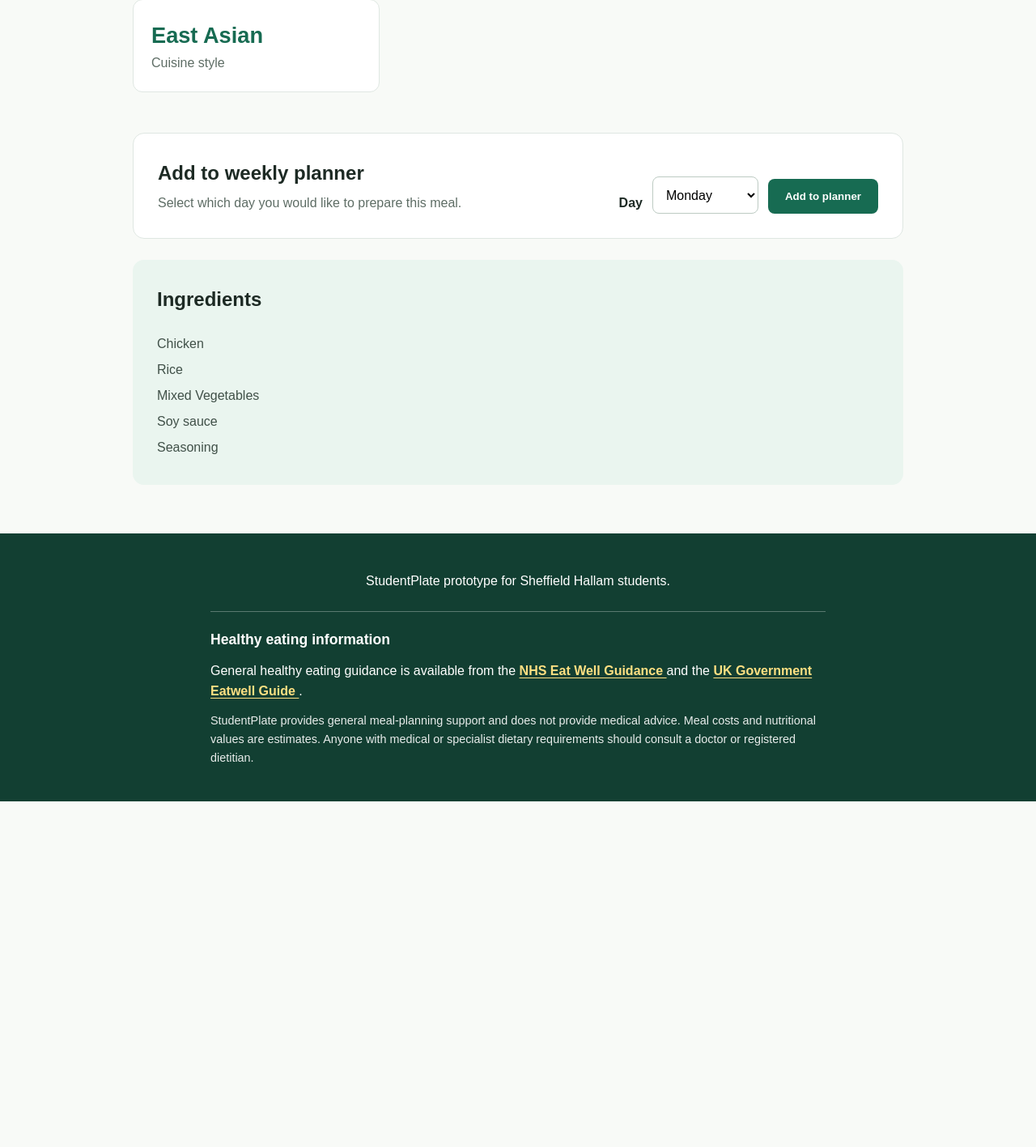
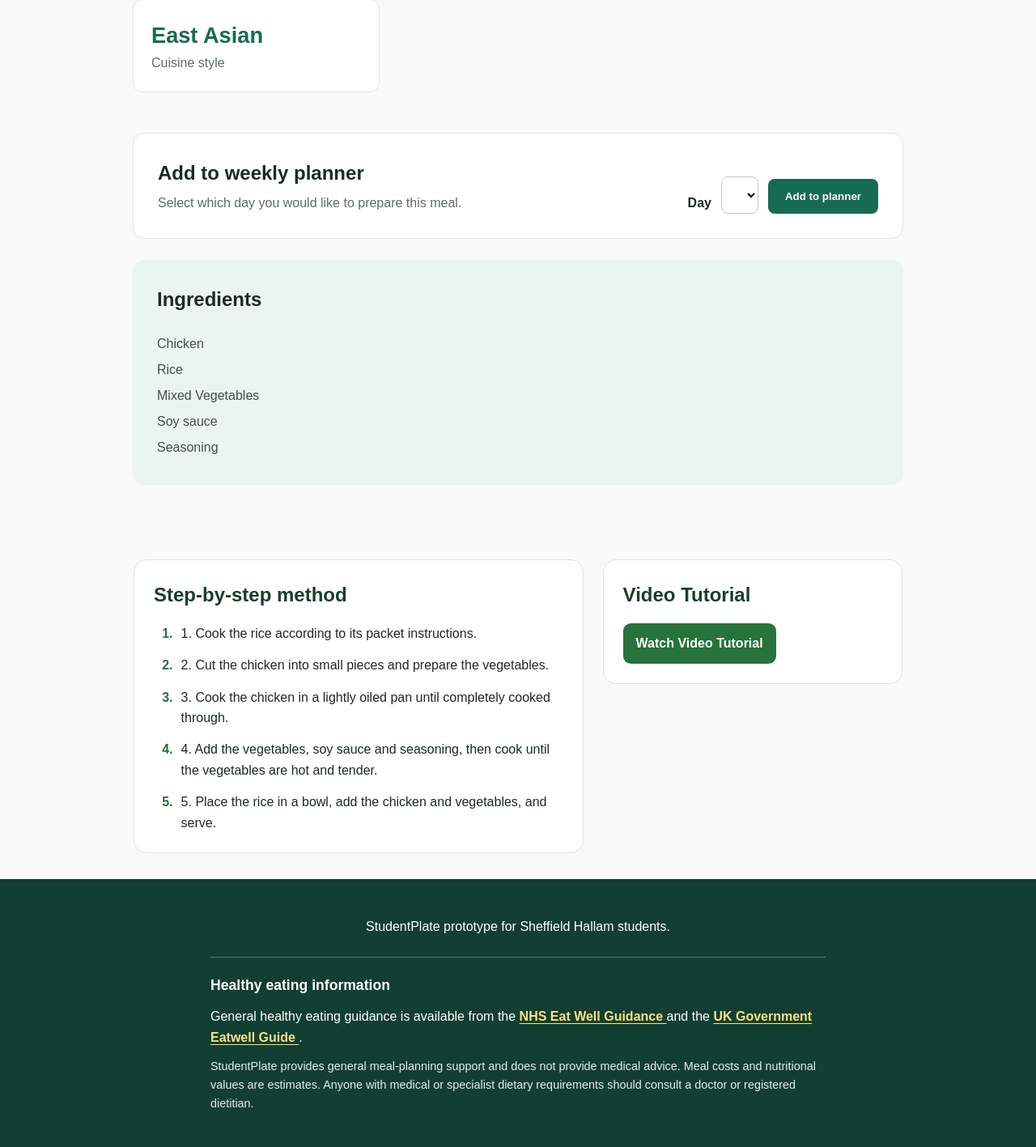
Before and after one commit to C1028030/studentplate, a Django app: page /meals/1/ in a window 1280 px wide. Shown: the part 672-2089 px from the top of the page at 81% size. Before the commit the page ends 1662 px from the top, so only its background shows below. Run offline with Django 5.2, Linux system fonts and the light colour scheme; data comes from the database, SQL or seed files in the repository; both versions use the stored data as it was after the commit; lists and menus that the app fills with data are empty.

Commit message:
added recipe instructions and video tutorials

```diff
--- a/meals/models.py
+++ b/meals/models.py
@@ -65,6 +65,18 @@ class Meal(models.Model):
     # Halal food
     is_halal = models.BooleanField(default=True)
 
+    # Cooking instructions entered with one step on each line
+    cooking_method = models.TextField(
+        blank=True,
+        help_text="Enter each cooking step on a separate line"
+    )
+
+    # YouTube video identifier or URL
+    video_url = models.URLField(
+        blank=True,
+        help_text="Optional YouTube tutorial URL"
+    )
+
     def __str__(self):
         # Controls how the meal is labelled in Django admin
         return self.name
--- a/meals/static/meals/css/style.css
+++ b/meals/static/meals/css/style.css
@@ -1866,3 +1866,91 @@ a {
         visibility: visible;
     }
 }
+
+/* Recipe instructions and video */
+/* Centred recipe tutorial section */
+.recipe-tutorial {
+    display: grid;
+    grid-template-columns: minmax(0, 1.5fr) minmax(260px, 1fr);
+    align-items: start;
+    gap: 1.5rem;
+    width: calc(100% - 2rem);
+    max-width: 950px;
+    margin: 2rem auto;
+}
+
+/* Written instructions and video panels */
+.recipe-method,
+.recipe-video {
+    width: 100%;
+    padding: 1.5rem;
+    border: 1px solid #dce7de;
+    border-radius: 1rem;
+    background-color: #ffffff;
+    box-sizing: border-box;
+}
+
+.recipe-method h2,
+.recipe-video h2 {
+    margin: 0 0 1rem;
+    color: #183f27;
+}
+
+/* Numbered cooking steps */
+.method-steps {
+    display: grid;
+    gap: 0.85rem;
+    margin: 0;
+    padding-left: 1.75rem;
+}
+
+.method-steps li {
+    padding-left: 0.35rem;
+    line-height: 1.6;
+}
+
+.method-steps li::marker {
+    color: #26733c;
+    font-weight: 700;
+}
+
+/* Video tutorial link */
+.recipe-video a {
+    display: inline-flex;
+    align-items: center;
+    justify-content: center;
+    padding: 0.75rem 1rem;
+    border-radius: 0.6rem;
+    background-color: #26733c;
+    color: #ffffff;
+    font-weight: 700;
+    text-decoration: none;
+}
+
+.recipe-video a:hover {
+    background-color: #185b29;
+}
+
+.recipe-video a:focus-visible {
+    outline: 3px solid #e0b52f;
+    outline-offset: 3px;
+}
+
+/* Tablet and mobile layout */
+@media (max-width: 750px) {
+    .recipe-tutorial {
+        grid-template-columns: 1fr;
+        width: calc(100% - 2rem);
+        margin: 1.5rem auto;
+    }
+
+    .recipe-method,
+    .recipe-video {
+        padding: 1.1rem;
+    }
+
+    .recipe-video a {
+        width: 100%;
+        box-sizing: border-box;
+    }
+}
--- a/meals/templates/meals/base.html
+++ b/meals/templates/meals/base.html
@@ -5,7 +5,7 @@
     <meta charset="UTF-8">
     <meta name="viewport" content="width=device-width, initial-scale=1.0">
     <title>{% block title %}StudentPlate{% endblock %}</title>
-    <link rel="stylesheet" href="{% static 'meals/css/style.css' %}?v=8">
+    <link rel="stylesheet" href="{% static 'meals/css/style.css' %}?v=9">
 </head>
 <body>
     <a class="skip-link" href="#main-content">
--- a/meals/templates/meals/meal_detail.html
+++ b/meals/templates/meals/meal_detail.html
@@ -123,4 +123,36 @@
             </div>
         </section>
     </section>
+
+    <section class="recipe-tutorial">
+        <div class="recipe-method">
+            <h2>Step-by-step method</h2>
+
+            {% if meal.cooking_method %}
+                <ol class="method-steps">
+                    {% for step in meal.cooking_method.splitlines %}
+                        {% if step %}
+                            <li>{{ step }}</li>
+                        {% endif %}
+                    {% endfor %}
+                </ol>
+            {% else %}
+                <p>Cooking instructions are not currently available.</p>
+            {% endif %}
+        </div>
+
+        {% if meal.video_url %}
+            <div class="recipe-video">
+                <h2>Video Tutorial</h2>
+
+                <a
+                    href="{{ meal.video_url }}"
+                    target="_blank"
+                    rel="noopener noreferrer"
+                >
+                    Watch Video Tutorial
+                </a>
+            </div>
+        {% endif %}
+    </section>
 {% endblock %}
--- a/meals/views.py
+++ b/meals/views.py
@@ -191,6 +191,17 @@ def meal_detail(request, meal_id):
 
         # Controls which favourite button is displayed
         "is_favourite": meal.id in favourite_ids,
+    }
+
+    method_steps = [
+        step.strip()
+        for step in meal.cooking_method.splitlines()
+        if step.strip()
+    ]
+
+    context = {
+        "meal": meal,
+        "method_steps": method_steps,
     }
 
     return render(request, "meals/meal_detail.html", context)
```
Also changed, not shown: TESTING.md (+12 -0 lines), meals/fixtures/initial_meals.json (+36 -12 lines), meals/migrations/0007_meal_cooking_method_meal_video_url.py (added).
